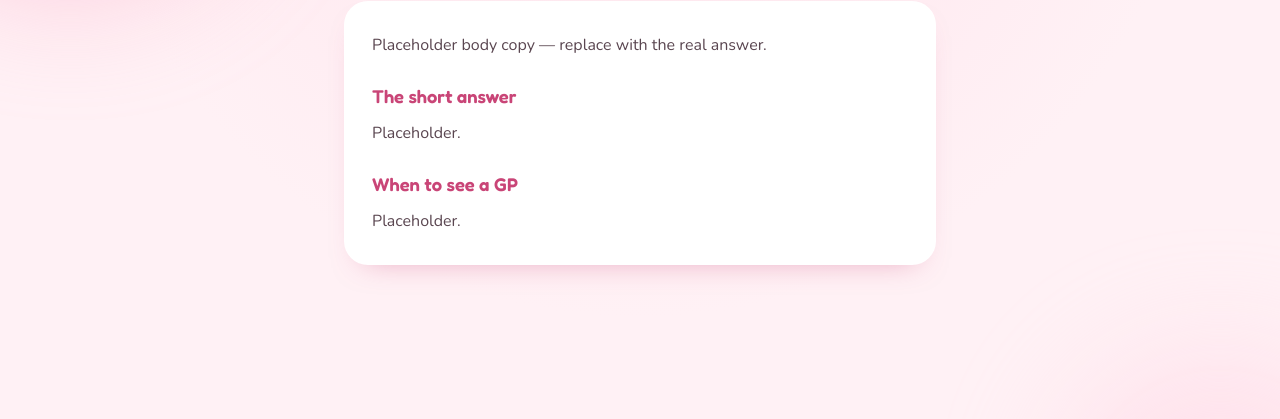
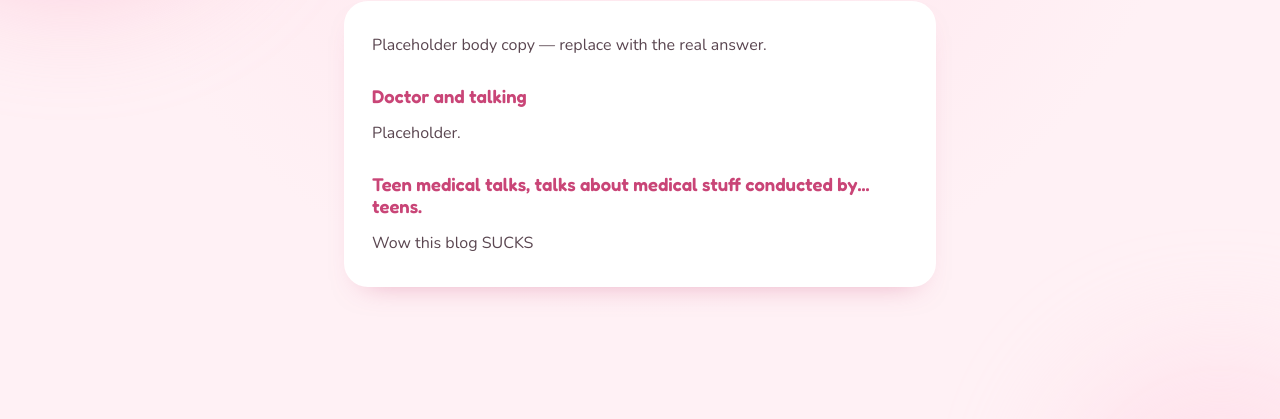
Before and after one commit to elliotjwilkie/elliotjwilkie.github.io, an Eleventy site: page src/posts/2026-07-05-ask-a-medic-dizziness.md in a window 1280 px wide. Shown: the part 246-665 px from the top of the page. Built offline with nearby package versions, Linux system fonts and the light colour scheme; Eleventy itself is replaced by a stand-in of ours; files that its build step writes are made by us from their sources.

Commit message:
Update 2026-07-05-ask-a-medic-dizziness.md

```diff
--- a/src/posts/2026-07-05-ask-a-medic-dizziness.md
+++ b/src/posts/2026-07-05-ask-a-medic-dizziness.md
@@ -1,17 +1,17 @@
 ---
 layout: post.njk
-title: "Ask a Medic: \"Is it normal to feel dizzy after growth spurts?\""
+title: "Medical stuff eh?: \"Medicaly doctorate and very medical\""
 date: 2026-07-05
 tag: "Q&A"
-excerpt: "A reader question answered by one of our med-student volunteers, plus when dizziness is worth mentioning to a GP."
+excerpt: "Medical stuff is often used as a topic for advanced yapping, yapping allows peopkle to take up space, pretty peak tbh."
 permalink: "/blog/ask-a-medic-dizziness-after-growth-spurts/"
 ---
 Placeholder body copy — replace with the real answer.
 
-## The short answer
+## Doctor and talking
 
 Placeholder.
 
-## When to see a GP
+## Teen medical talks, talks about medical stuff conducted by... teens.
 
-Placeholder.
+Wow this blog SUCKS
```
